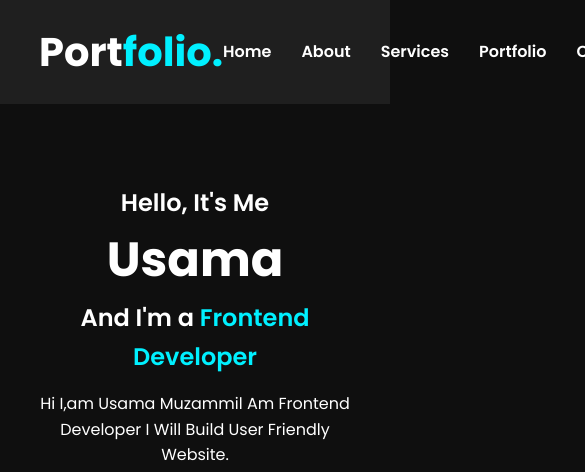
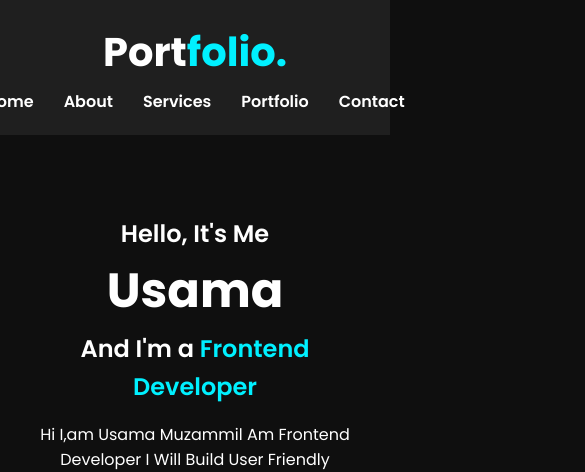
Before and after one commit to UsamaIT786/Responsive-Poortfolio, a plain HTML site: page index.html in a window 390 px wide. Shown: the top 472 px of the page, 585 px wide, since content can reach past the window. Drawn offline with Linux system fonts and the light colour scheme.

Commit message:
Update style.css

```diff
--- a/style.css
+++ b/style.css
@@ -251,13 +251,14 @@
   }
 
   @media screen and (max-width: 768px) {
-    .hero-content, .about-container .navbar {
+    .hero-content, .about-container  {
       flex-direction: column;
       text-align: center;
     }
-      .nav-links li a {
+     .navbar, .nav-links li a {
 
 flex-direction: column;
+         gap:5px
 
       }
 
```
